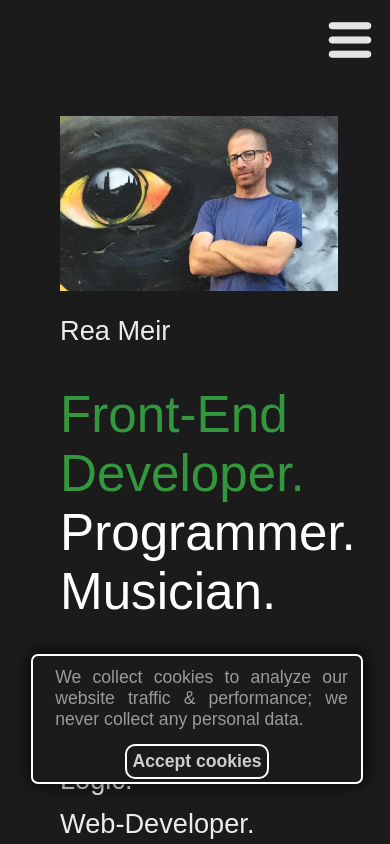
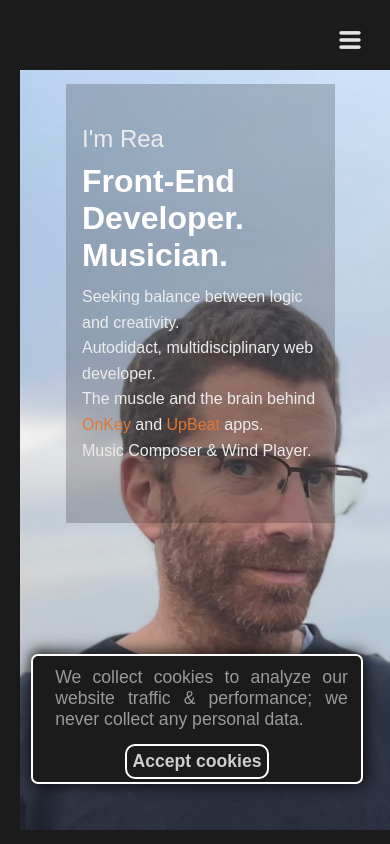
Before and after one commit to Re-aH/reameirdotcom, a React (Create React App) app: page / in a window 390 px wide. Shown: the top 844 px of the page. Built offline with nearby package versions, Linux system fonts and the light colour scheme; grey boxes are pictures that could not be loaded.

Commit message:
new design

```diff
--- a/src/App.css
+++ b/src/App.css
@@ -2,7 +2,7 @@
   /* --first-color: rgb(248, 251, 197); */
   --first-color: rgb(27, 27, 27);
   --second-color: white;
-  --third-color: rgb(51, 151, 61);
+  --third-color: rgb(225, 119, 48);
 }
 
 body {
@@ -91,6 +91,8 @@ ul {
 .hamImg {
   filter: invert();
   float: right;
+  width: 32px;
+  padding: 16px;
 }
 .ham-items > li {
   font-size: 1.5rem;
@@ -113,15 +115,40 @@ ul {
   height: fit-content;
   min-height: 82vh;
   margin: 2px;
+  /* max-width: 1852px; */
+}
+
+.trim2 {
+  position: absolute;
+  overflow: hidden;
+  width: 95vw;
+  margin-left: 10px;
+  height: 90vh;
+  top: 70px;
+  z-index: -5;
+  /* bottom: 0px; */
+}
+
+.profilePic2 {
+  position: relative;
+  right: 0px;
+  bottom: 100px;
+  /* width: 150vw; */
+  /* top: 0px; */
+  height: 1500px;
+  /* width: 150vw; */
+  /* height: 50%; */
+  z-index: -5;
 }
 
 .intro {
   display: flex;
   justify-content: space-between;
-  margin-top: 6%;
+  margin-top: 10px;
+  margin-left: 6px;
   height: fit-content;
-  min-height: 70vh;
-  padding-bottom: 30px;
+  /* min-height: 70vh; */
+  /* padding-bottom: 280px; */
 }
 
 .trim {
@@ -142,23 +169,38 @@ ul {
 .myName {
   font-size: 1.7rem;
   color: rgb(236, 236, 236);
-  padding-bottom: 20px;
+  padding-bottom: 0px;
+  margin-top: 25px;
 }
 
+h1 {
+  margin: 0;
+  padding: 0;
+}
 .homeText {
   margin-top: 0px;
   margin-left: 50px;
-  max-width: 50%;
+  background-color: rgba(0, 0, 0, 0.2);
+  padding: 16px;
+  padding-bottom: 60px;
+
+  /* color: var(--second-color); */
+  /* margin-bottom: 130px; */
+  /* max-width: 50%; */
 }
 
 .homeText1 {
-  font-size: 3.2rem;
-  padding-bottom: 20px;
+  font-size: 3.5rem;
+  font-weight: 550;
+  padding-bottom: 0px;
+  color: var(--second-color);
 }
 .homeText2 {
-  font-size: 1.7rem;
+  font-size: 1.2rem;
+  /* color: var(--first-color); */
   color: rgb(236, 236, 236);
-  margin-top: 30px;
+  margin-top: 10px;
+  /* margin-bottom: 220px; */
   line-height: 1.6;
   flex: 1;
 }
@@ -588,7 +630,7 @@ input[type="range"]:focus::-ms-fill-upper {
   color: var(--second-color);
 }
 
-@media screen and (max-width: 600px) {
+@media screen and (max-width: 819px) {
   .burg {
     display: block;
   }
@@ -615,9 +657,19 @@ input[type="range"]:focus::-ms-fill-upper {
     order: 1;
   }
   .homeText {
-    width: 75%;
+    width: 65%;
     max-width: 80%;
     order: 2;
+  }
+  .homeText1 {
+    font-size: 2rem;
+  }
+  .homeText2 {
+    font-size: 1rem;
+  }
+  .myName {
+    padding-bottom: 10px;
+    font-size: 1.5rem;
   }
 
   .progTime {
@@ -654,4 +706,40 @@ input[type="range"]:focus::-ms-fill-upper {
   .coockieMsg {
     flex-direction: column;
   }
+  .ham-items {
+    z-index: 100;
+
+    margin-top: 0px;
+  }
 }
+
+@media screen and (orientation: portrait) {
+  .profilePic2 {
+    /* position: relative; */
+    right: 630px;
+    bottom: 0px;
+    /* width: 150vw; */
+    /* top: 0px; */
+    height: 1500px;
+    /* width: 150vw; */
+    /* height: 50%; */
+    /* z-index: -5; */
+  }
+}
+
+@media screen and (orientation: landscape) and (max-height: 500px) {
+  .profilePic2 {
+    /* position: relative; */
+    /* right: -50px; */
+    bottom: 100px;
+    /* width: 150vw; */
+    /* top: 0px; */
+    height: 190vh;
+    /* width: 150vw; */
+    /* height: 50%; */
+    /* z-index: -5; */
+  }
+  .homeText1 {
+    max-width: 60%;
+  }
+}
--- a/src/pages/HomePageContent.js
+++ b/src/pages/HomePageContent.js
@@ -1,5 +1,5 @@
 import Footer from '../Footer';
-import profilePic from '../images/profilepic2.jpg'
+import profilePic from '../images/IMG_3945.jpg'
 import { Helmet } from 'react-helmet';
 
 const HomePageContent = () => {
@@ -12,20 +12,24 @@ const HomePageContent = () => {
             <div className='intro'>
 
                 <div className='homeText'>
-                    <div className='myName'>Rea Meir</div><br />
-                    <div className='homeText1'>
-                        <span className='green'>Front-End Developer.</span> <br />
-                        Programmer.  Musician.
-                    </div>
+                    <div className='myName'>I'm Rea</div>
+                    <h1 className='homeText1'>
+                        Front-End  Developer.<br />
+                        Musician.
+                    </h1>
                     <div className='homeText2'>
-                        Seeking balance between Creativity and Logic. <br />
-                        Web-Developer. Composer for Film&Media. Saxophone, Flute and EWI player.
+                        Seeking balance between logic and creativity. <br />
+                        Autodidact, multidisciplinary web developer. <br />
+                        The muscle and the brain behind <span className='green'> OnKey</span> and <span className='green'> UpBeat</span> apps. <br />
+                        Music Composer & Wind Player.
+
                     </div>
                 </div>
-                <div className='trim'>
-                    <img src={profilePic} alt="Profile Pic" className='profilePic' />
 
-                </div>
+            </div>
+            <div className='trim2'>
+                <img src={profilePic} alt="Profile Pic" className='profilePic2' />
+
             </div>
 
             <Footer />
--- a/src/pages/ReaMeirGroup.js
+++ b/src/pages/ReaMeirGroup.js
@@ -25,7 +25,7 @@ const ReaMeirGroup = () => {
                 <div>
 
                     <p className="RMGtext1">
-                        The <span className="green">Rea Meir Group</span> is a jazz fusion qurtet, featuring the EWI as the lead wind instrument. <br></br>
+                        The Rea Meir Group is a jazz fusion qurtet, featuring the EWI as the lead wind instrument. <br></br>
                         Playing original music, as well as arrangements of tunes we love.
                     </p>
                     <h5 className="RMGtext">
@@ -37,8 +37,8 @@ const ReaMeirGroup = () => {
                         Yaniv Shalev - Bass<br></br>
                         Itay Hibsher - Drums</p>
 
-                    <h5 className="RMGtext">Our albums on <span className="green">
-                        Spotify:</span></h5>
+                    <h5 className="RMGtext">Our albums on
+                        Spotify:</h5>
                 </div>
             </div>
             <iframe className="spotifyPlayer" title="liveAlbum" src="https://open.spotify.com/embed/album/1AL0QjzoOSy8ZeRUR6yahc?utm_source=generator&theme=0" allowFullScreen="" allow="autoplay; clipboard-write; encrypted-media; fullscreen; picture-in-picture" loading="lazy"></iframe>
```
Also changed, not shown: src/images/IMG_3945.jpg (added), 1 other file (tests, documents, lock files or other folders).
